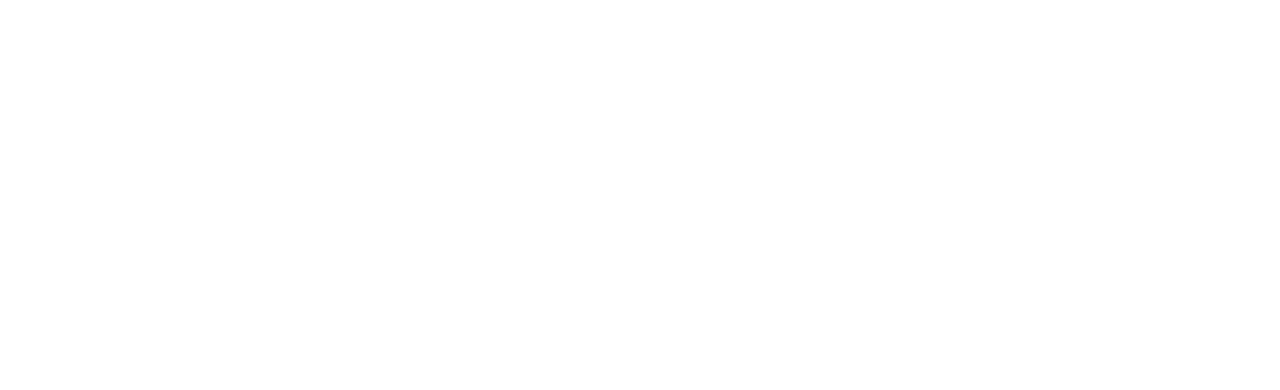
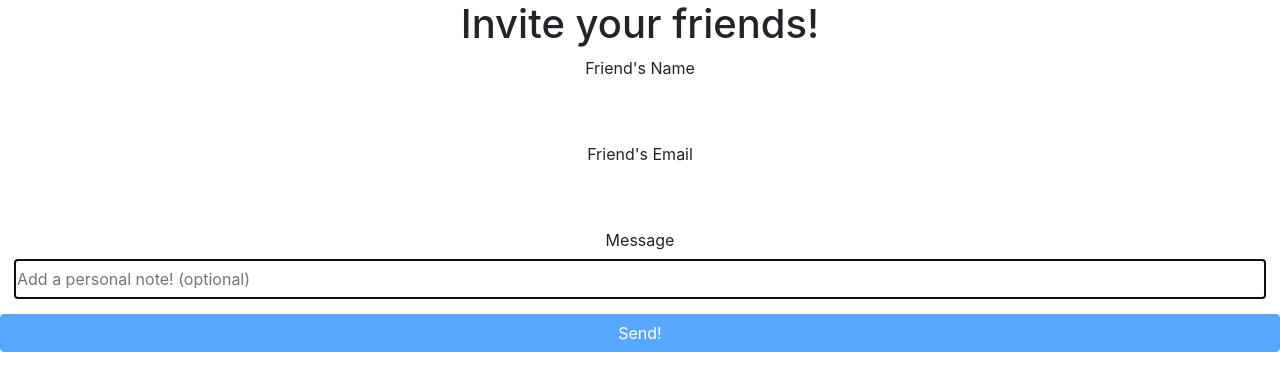
Before and after one commit to YDick/BookIt-React, a React (Create React App) app: page /email in a window 1280 px wide. Shown: the top 390 px of the page. Built offline with nearby package versions, Linux system fonts and the light colour scheme.

Commit message:
mail done and untested

```diff
--- a/src/App.js
+++ b/src/App.js
@@ -4,6 +4,8 @@ import {BrowserRouter as Router, Route} from 'react-router-dom';
 
 import Login from "./components/login/Login";
 import Signup from "./components/signup/Signup";
+
+import EmailFriends from './components/email/EmailFriends'
 
 
 
@@ -22,6 +24,8 @@ class App extends React.Component {
         <Router>
           <Route path="/login" exact component={Login} />
           <Route path="/signup" exact component={Signup} />
+
+          <Route path="/email" exact component={EmailFriends} />
         </Router>
       </div>
     );
--- a/src/components/email/EmailFriends.jsx
+++ b/src/components/email/EmailFriends.jsx
@@ -1,4 +1,5 @@
 import React from 'react';
+import { Button, FormGroup, FormLabel, Col, Form } from "react-bootstrap";
 
 export default class Email extends React.Component {
 
@@ -6,10 +7,53 @@ export default class Email extends React.Component {
         super(props);
         this.state = {
             sender: '',
-            recipient: '',
+            recipientName: '',
+            recipientEmail: "",
             message: ''
         }
       }
+
+      handleChange = event => {
+        this.setState({
+          [event.target.id]: event.target.value
+        });
+      }
+
+      validateForm() {
+        return (
+          this.state.recipientEmail.length > 0 &&
+          this.state.recipientEmail.match(/^([\w.%+-]+)@([\w-]+\.)+([\w]{2,})$/i)
+        );
+      }
+
+      handleSubmit = event => {
+        event.preventDefault();
+
+        fetch("http://book-it.herokuapp.com/api/v1/invite",{
+            method: 'POST',
+            body:
+            JSON.stringify(
+              {"user":  {
+                "recipientEmail": this.state.recipientEmail,
+                "recipientName": this.state.recipientName,
+                "message": this.state.message,
+                  }
+                }
+            ),
+            headers:{
+              'Content-Type': 'application/json',
+              'Authorization': 'Bearer '+ sessionStorage.JWT
+            }
+          }).then(e=>e.json())
+          .then(data=> {
+              console.log('Success:', data);
+              // eslint-disable-next-line eqeqeq
+              if(data.email == 'has already been taken'){
+                alert('email'+data.email)
+              }
+            })
+          .catch(error=>console.error('Error:', error));
+        }
 
 
 
@@ -17,6 +61,57 @@ export default class Email extends React.Component {
 
         return(
             <React.Fragment>
+                <h1>Invite your friends!</h1>
+
+                <Form onSubmit={this.handleSubmit}>
+
+                <FormGroup controlId="recipientName" as={Col}>
+                    <FormLabel>Friend's Name</FormLabel>
+                    <Form.Control
+                            readOnly
+                            autoFocus
+                            plaintext
+                            type="text"
+                            value={this.state.recipientName}
+                            onChange={this.handleChange}
+                        />
+                </FormGroup>
+
+                <FormGroup controlId="recipientEmail" as={Col}>
+                    <FormLabel>Friend's Email</FormLabel>
+                    <Form.Control
+                            readOnly
+                            autoFocus
+                            plaintext
+                            type="text"
+                            value={this.state.recipientEmail}
+                            onChange={this.handleChange}
+                        />
+                </FormGroup>
+
+                <FormGroup controlId="message" as={Col}>
+                    <FormLabel>Message</FormLabel>
+                    <Form.Control
+                            readOnly
+                            autoFocus
+                            plaintext
+                            type="text"
+                            placeholder="Add a personal note! (optional)"
+                            value={this.state.message}
+                            onChange={this.handleChange}
+                        />
+                </FormGroup>
+
+                <Button
+                    block
+                    disabled={!this.validateForm()}
+                    type="submit"
+                    className = "button is-link"
+                >
+                    Send!
+                </Button>
+                </Form>
+
 
             </React.Fragment>
         )
```
